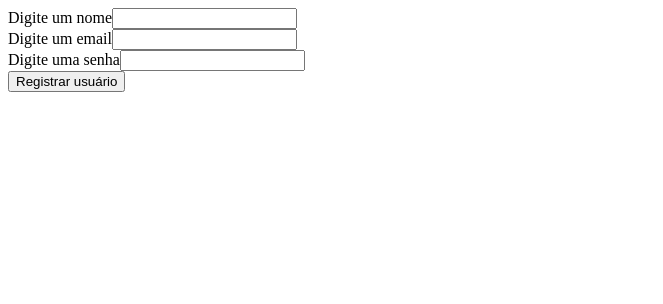
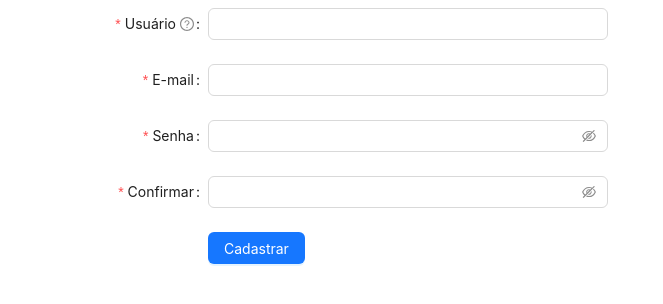
Before and after one commit to Viniz17/ecommerce, a React (Vite) app: page /teste in a window 1280 px wide. Shown: the top 304 px of the page, without its empty margins (0-663 px from the left). Built offline with nearby package versions, Linux system fonts and the light colour scheme.

Commit message:
validacao de email em cadastro funcionando

```diff
--- a/src/pages/Cadastro/Cadastro.jsx
+++ b/src/pages/Cadastro/Cadastro.jsx
@@ -36,20 +36,41 @@ const tailFormItemLayout = {
 const Cadastro = () => {
   const [form] = Form.useForm();
   const [nome, setName] = useState("");
-  const [email, setEmail] = useState("");
+  //const [email, setEmail] = useState("");
   const [senha, setSenha] = useState("");
+  const [userInput, setUserInput] = useState("");
+  const [result, setResult] = useState("");
 
   const saveLogin = (login) => {
     localStorage.setItem("login", JSON.stringify(login));
   };
 
   const handleLogin = () => {
-    const login = { nome, email, senha };
-    saveLogin(login);
+    const login = { nome, userInput, senha };
+
+    const data = localStorage.getItem("login");
+    if (data) {
+      const data2 = JSON.parse(data);
+      const emailData = data2.userInput;
+      console.log(data2);
+      console.log("emailData", emailData.userInput);
+
+      if (userInput === emailData) {
+        alert("email igual");
+        setResult("email igual");
+      } else {
+        saveLogin(login);
+        setResult("Valor diferente");
+      }
+    } else {
+      saveLogin(login);
+      setResult("não foi encontrado");
+    }
   };
 
   const getLogin = () => {
     const loginString = localStorage.getItem("login");
+
     return JSON.parse(loginString);
   };
 
@@ -64,6 +85,9 @@ const Cadastro = () => {
     setTimeout(() => {
       window.location.href = "/login";
     }, 3000);
+  };
+  const handleInputChange = (e) => {
+    setUserInput(e.target.value);
   };
 
   return (
@@ -105,7 +129,7 @@ const Cadastro = () => {
           },
         ]}
       >
-        <Input value={email} onChange={(e) => setEmail(e.target.value)} />
+        <Input value={userInput} onChange={handleInputChange} />
       </Form.Item>
 
       <Form.Item
--- a/src/pages/Testes/Teste.jsx
+++ b/src/pages/Testes/Teste.jsx
@@ -1,69 +1,158 @@
-import { useState, useEffect } from "react";
+import { Button, Form, Input } from "antd";
+import { useState } from "react";
+import { toast, ToastContainer } from "react-toastify";
+import "react-toastify/dist/ReactToastify.css";
 
-const Teste = () => {
-  const [Info, setInfo] = useState({ nome: "", email: "", senha: "" });
-  const [listaUsuarios, setListaUsuarios] = useState([]);
+const formItemLayout = {
+  labelCol: {
+    xs: {
+      span: 24,
+    },
+    sm: {
+      span: 8,
+    },
+  },
+  wrapperCol: {
+    xs: {
+      span: 24,
+    },
+    sm: {
+      span: 16,
+    },
+  },
+};
+const tailFormItemLayout = {
+  wrapperCol: {
+    xs: {
+      span: 24,
+      offset: 0,
+    },
+    sm: {
+      span: 16,
+      offset: 8,
+    },
+  },
+};
+const Cadastro = () => {
+  const [form] = Form.useForm();
+  const [nome, setName] = useState("");
+  const [email, setEmail] = useState("");
+  const [senha, setSenha] = useState("");
 
-  // const inputNome = useRef();
-  // const inputEmail = useRef();
-  // const inputSenha = useRef();
+  const saveLogin = (login) => {
+    localStorage.setItem("login", JSON.stringify(login));
+  };
 
-  // const definirNome = (e) => {
-  //   setInfo({ ...Info, nome: e.target.value });
-  // };
-  // const definirEmail = (e) => {
-  //   setInfo({ ...Info, email: e.target.value });
-  // };
-  // const definirSenha = (e) => {
-  //   setInfo({ ...Info, senha: e.target.value });
-  // };
+  const handleLogin = () => {
+    const login = { nome, email, senha };
+    saveLogin(login);
+  };
 
-  // const armazenar = (chave, valor) => {
-  //   localStorage.setItem(chave, valor);
-  // };
+  const getLogin = () => {
+    const loginString = localStorage.getItem("login");
+    return JSON.parse(loginString);
+  };
 
-  //carrega infos do localstorage se existirem
-  useEffect(() => {
-    if (localStorage.getItem("info_usuarios") !== null) {
-      setListaUsuarios(JSON.parse(localStorage.getItem("info_usuarios")));
-    }
-  }, []);
+  const infoLogin = getLogin();
 
-  //atualiza as infos do usuario no localstorage
-  useEffect(() => {
-    localStorage.setItem("infos_usuario", JSON.stringify(listaUsuarios));
-  }, [listaUsuarios]);
+  console.log(infoLogin);
 
-  // setListaUsuarios([...listaUsuarios, Info]);
+  const onFinish = (values) => {
+    console.log("Received values of form: ", values);
+    toast.success("Usuário cadastrado com sucesso!");
 
-  // const consultar =(chave) => {
-  //   alert(localStorage.getItem(chave))
-  // }
-
-  // const apagar = (chave)=>{
-  //   localStorage.removeItem(chave)
-  // }
+    setTimeout(() => {
+      window.location.href = "/login";
+    }, 3000);
+  };
 
   return (
-    <>
-      <label>
-        Digite um nome
-        <input type="text" value={Info.nome} onChange={(e) => setInfo(e.target.value)} />
-        <br />
-      </label>
-      <label>
-        Digite um email
-        <input type="text" value={Info.email} onChange={(e) => setInfo(e.target.value)} />
-        <br />
-      </label>
-      <label>
-        Digite uma senha
-        <input type="text" value={Info.senha} onChange={(e) => setInfo(e.target.value)} />
-        <br />
-        <button onClick={() => setInfo("ls_senha", Info)}>Registrar usuário</button>
-      </label>
-    </>
+    <Form
+      {...formItemLayout}
+      form={form}
+      name="register"
+      onFinish={onFinish}
+      style={{
+        maxWidth: 600,
+      }}
+      scrollToFirstError
+    >
+      <Form.Item
+        name="name"
+        label="Usuário"
+        tooltip="Como você gosta que os outros te chamem?"
+        rules={[
+          {
+            required: true,
+            message: "Por favor, digite seu nome de usuário!",
+            whitespace: true,
+          },
+        ]}
+      >
+        <Input value={nome} onChange={(e) => setName(e.target.value)} />
+      </Form.Item>
+      <Form.Item
+        name="email"
+        label="E-mail"
+        rules={[
+          {
+            type: "email",
+            message: "O E-mail não é valido!",
+          },
+          {
+            required: true,
+            message: "Por favor, digite seu E-mail!",
+          },
+        ]}
+      >
+        <Input value={email} onChange={(e) => setEmail(e.target.value)} />
+      </Form.Item>
+
+      <Form.Item
+        name="senha"
+        label="Senha"
+        rules={[
+          {
+            required: true,
+            message: "Digite sua senha!",
+          },
+        ]}
+        hasFeedback
+      >
+        <Input.Password value={senha} onChange={(e) => setSenha(e.target.value)} />
+      </Form.Item>
+
+      <Form.Item
+        name="confirme"
+        label="Confirmar"
+        dependencies={["Senha"]}
+        hasFeedback
+        rules={[
+          {
+            required: true,
+            message: "Por favor, confirme sua senha!",
+          },
+          ({ getFieldValue }) => ({
+            validator(_, value) {
+              if (!value || getFieldValue("senha") === value) {
+                return Promise.resolve();
+              }
+              return Promise.reject(new Error("A nova senha não coincide!"));
+            },
+          }),
+        ]}
+      >
+        <Input.Password />
+      </Form.Item>
+
+      <Form.Item {...tailFormItemLayout}>
+        <Button type="primary" htmlType="submit" onClick={handleLogin}>
+          <a href="/login">Cadastrar</a>
+        </Button>
+      </Form.Item>
+
+      <ToastContainer />
+    </Form>
   );
 };
-
-export default Teste;
+export default Cadastro;
```
Also changed, not shown: src/components/Layout.jsx (added, +65 -0 lines).
